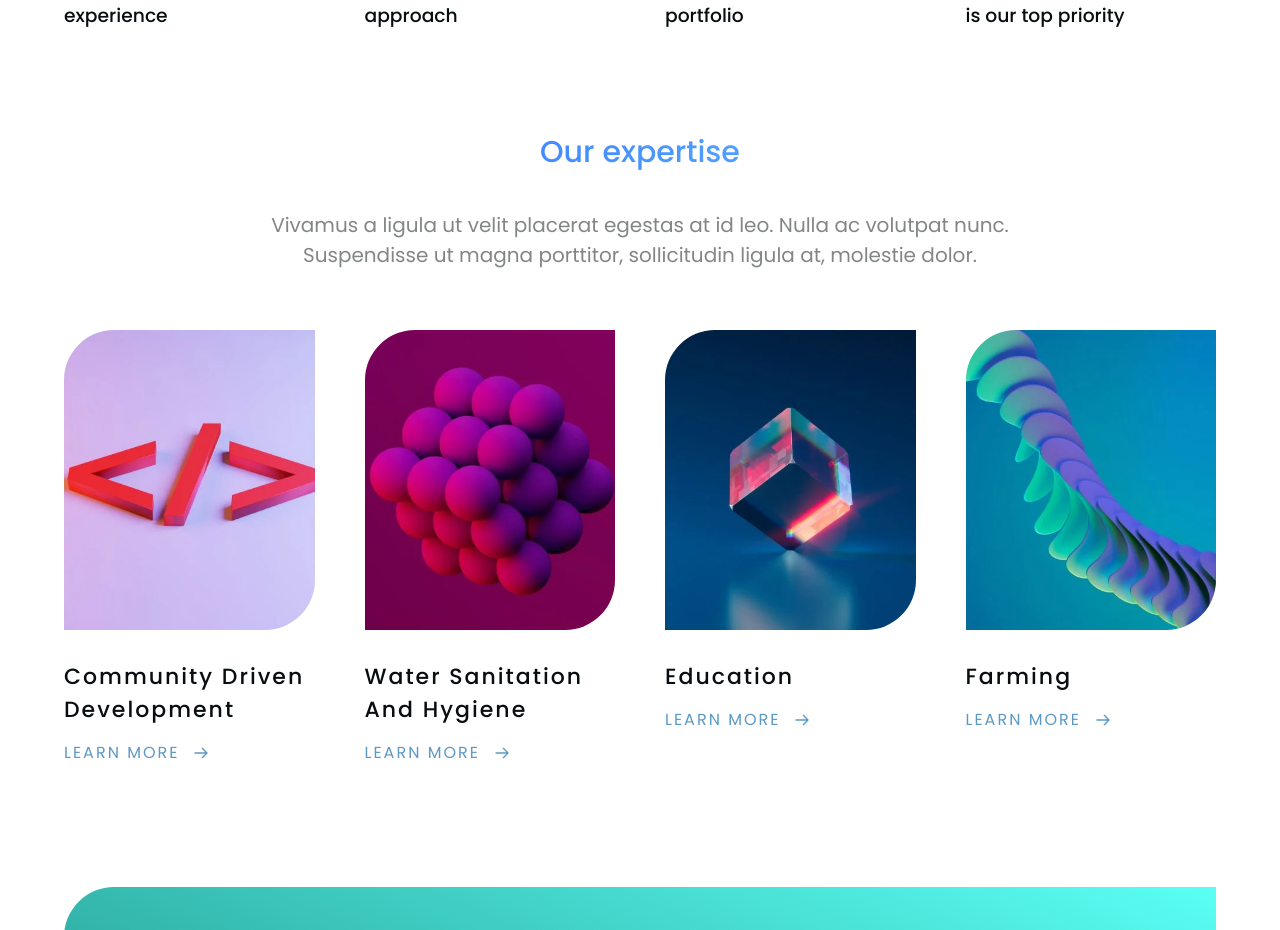
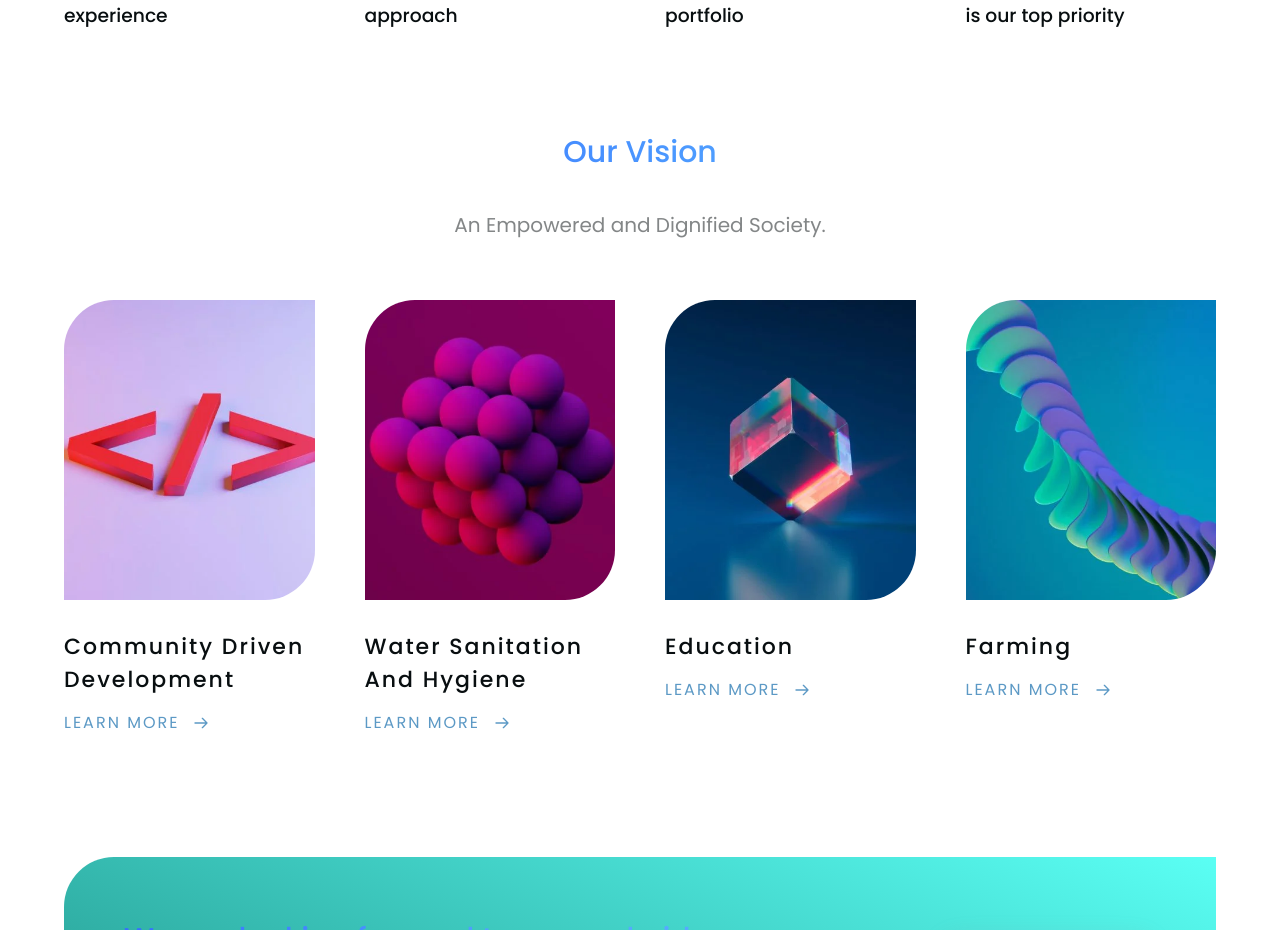
Before and after one commit to Imoite-zn/acme-org-site, a Next.js app: page / in a window 1280 px wide. Shown: the part 1827-2757 px from the top of the page. Built offline with nearby package versions, Linux system fonts and the light colour scheme.

Commit message:
Update Expertise.js

```diff
--- a/components/Expertise.js
+++ b/components/Expertise.js
@@ -9,8 +9,8 @@ const Expertise = () => {
       <section className='expertise'>
         <div className='container'>
           <div className='heading-title'>
-            <Title title='Our expertise' />
-            <p>Vivamus a ligula ut velit placerat egestas at id leo. Nulla ac volutpat nunc. Suspendisse ut magna porttitor, sollicitudin ligula at, molestie dolor.</p>
+            <Title title='Our Vision' />
+            <p>An Empowered and Dignified Society.</p>
           </div>
           <div className='hero-content grid-4'>
             {expertise.map((item) => (
```
